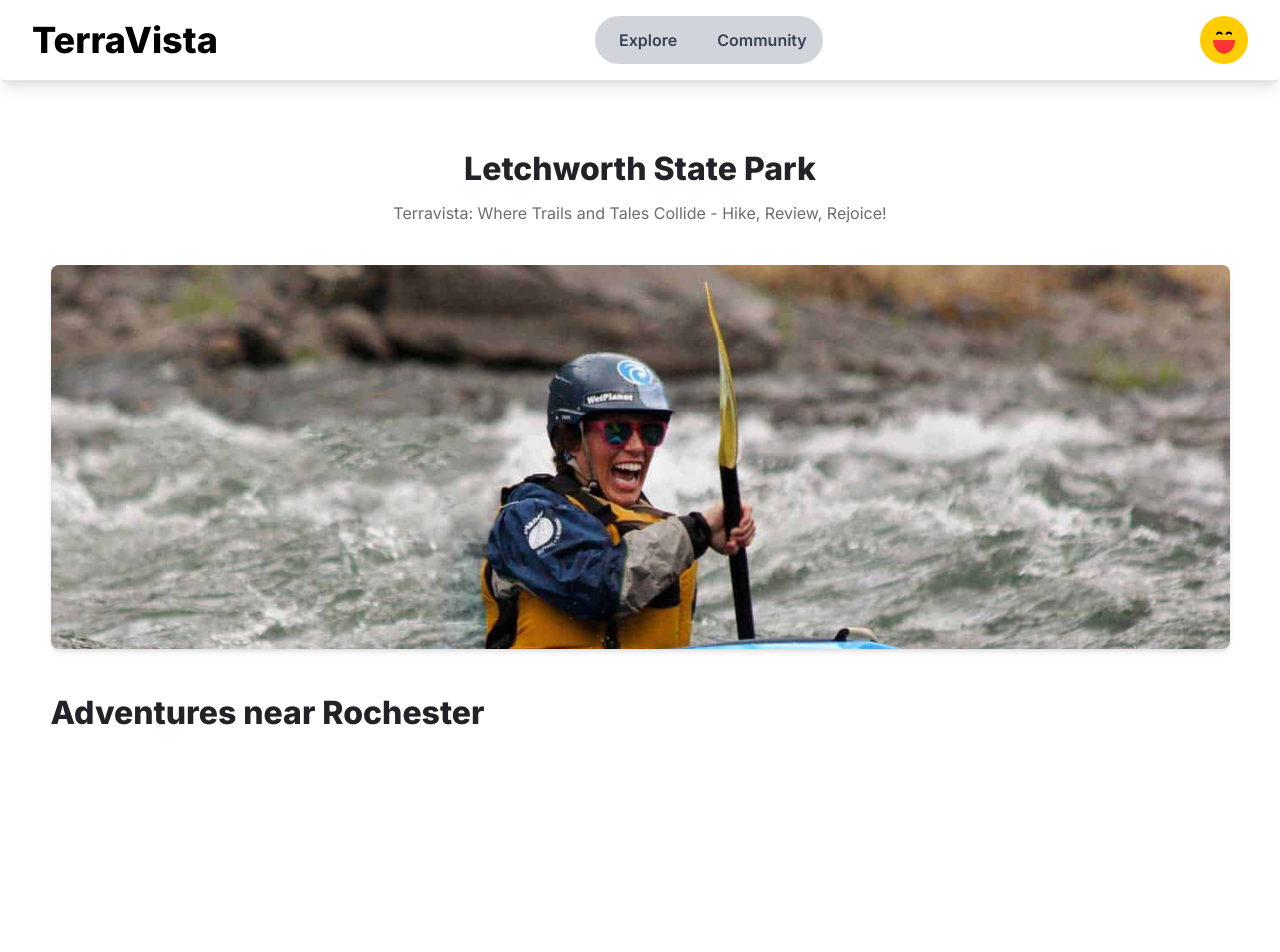
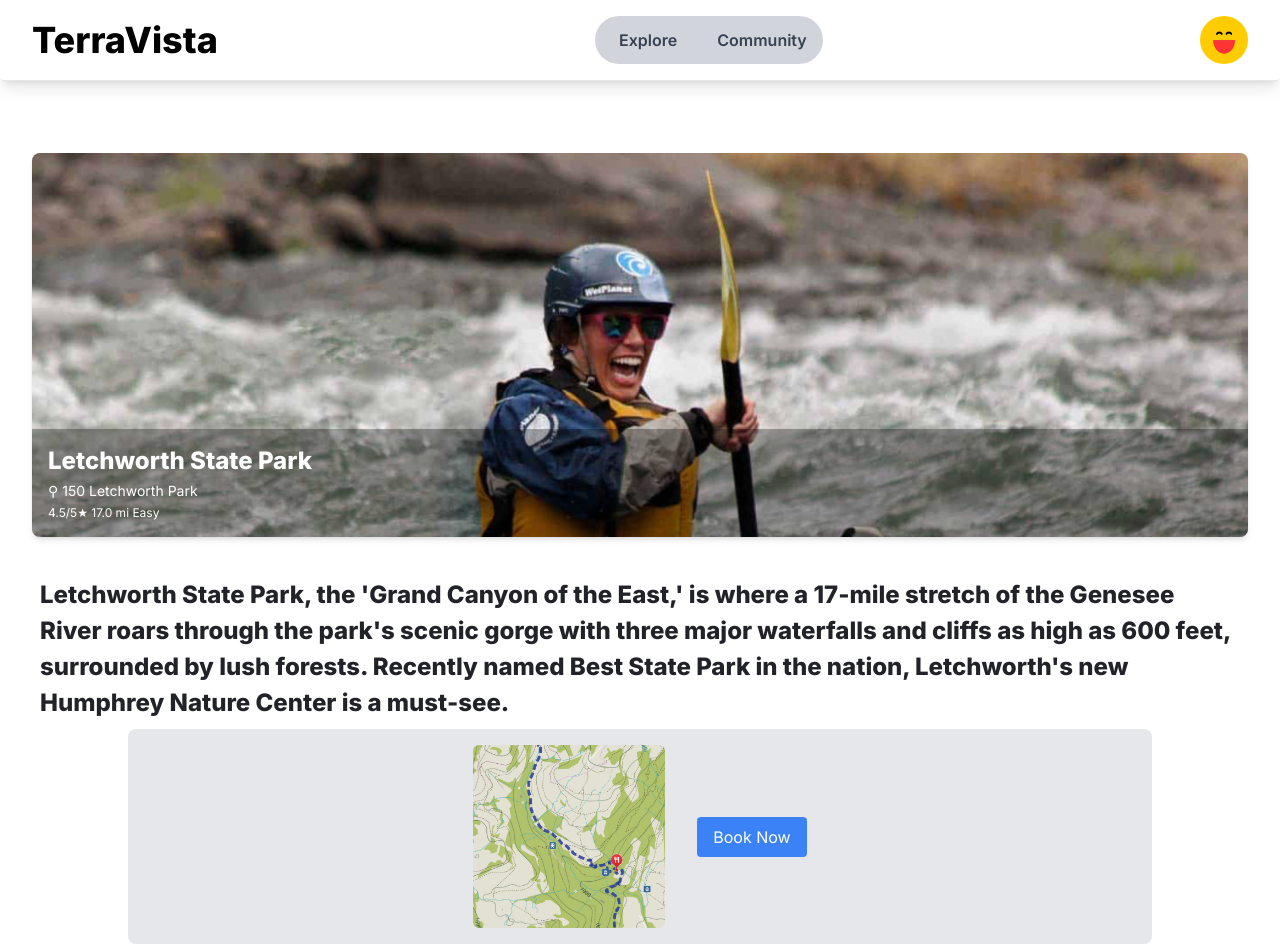
Before and after one commit to Saitarun994/BrickHacks, a React (Vite) app in the folder client/: page /Letchworth in a window 1280 px wide. Shown: the top 952 px of the page. Before the commit the page ends 808 px from the top, so only its background shows below. Built offline with nearby package versions, Linux system fonts and the light colour scheme.

Commit message:
hikecardspage

```diff
--- a/client/public/assets/index.js
+++ b/client/public/assets/index.js
@@ -15,6 +15,7 @@ import c6 from './c6.png';
 import c7 from './c7.png';
 import c8 from './c8.png';
 import c9 from './c9.png';
+import hmap from './hmap.png';
 
 export {
   download,
@@ -25,5 +26,6 @@ export {
   default_dp,
   gears,
   map_preview,
-  c1,c2,c3,c4,c5,c6,c7,c8,c9
+  c1,c2,c3,c4,c5,c6,c7,c8,c9,
+  hmap
 };
--- a/client/src/assets/index.js
+++ b/client/src/assets/index.js
@@ -15,7 +15,7 @@ import c6 from './c6.png';
 import c7 from './c7.png';
 import c8 from './c8.png';
 import c9 from './c9.png';
-
+import hmap from './hmap.png';
 export {
   download,
   prodia,
@@ -25,5 +25,6 @@ export {
   default_dp,
   gears,
   map_preview,
-  c1,c2,c3,c4,c5,c6,c7,c8,c9
+  c1,c2,c3,c4,c5,c6,c7,c8,c9,
+  hmap
 };
--- a/client/src/pages/Letchworth.jsx
+++ b/client/src/pages/Letchworth.jsx
@@ -1,8 +1,6 @@
 import React from 'react'
 import {useNavigate} from 'react-router-dom'
-import {c3} from '../assets'
-
-
+import {c3,hmap} from '../assets'
 
 
 function Letchworth() {
@@ -12,30 +10,47 @@ function Letchworth() {
   let description="Letchworth State Park, the 'Grand Canyon of the East,' is where a 17-mile stretch of the Genesee River roars through the park's scenic gorge with three major waterfalls and cliffs as high as 600 feet, surrounded by lush forests. Recently named Best State Park in the nation, Letchworth's new Humphrey Nature Center is a must-see. "
   let distance = "17.0 mi"
   let rating = "4.5"
+  let location = "150 Letchworth Park"
 
   return (
+    <div className='flex-row'>
     <div className='max-w-7xl mx-auto'>
-      <div className="flex flex-col items-center justify-center">
-        <h1 className='font-extrabold text-[#222328] text-[32px]'>
-         {title}
-        </h1>
-        <p className='mt-2 text-[#666e75] text-[16px] max-w [500px]'>
-          Terravista: Where Trails and Tales Collide - Hike, Review, Rejoice!
-        </p>
-        <div className="max-h-96 overflow-hidden bg-gray-200 rounded-lg my-10 shadow-md">
-          <img
-            className="w-full h-auto max-h-full object-cover"
-            src={c3}
-            alt="Map Image"
-          />
+            <div className="max-h-96 overflow-hidden bg-gray-200 rounded-lg my-10 shadow-md relative  relative">
+                <img
+                className="w-full h-auto max-h-full object-cover"
+                src={c3}
+                alt="Image"
+                />
+                <div className="absolute bottom-0 left-0 p-4 text-left text-white shadow-lg bg-black bg-opacity-30 w-full">
+                    <h1 className='font-extrabold text-2xl'>
+                        {title}
+                    </h1>
+                    <p className='mt-1 text-sm max-w-[500px]'>
+                        ⚲ {location}
+                    </p>
+                    <p className="mt-1 text-xs">{rating}/5★ {distance} {difficulty}</p>
+                </div>
+            </div>
         </div>
-      </div>
+        <div className='max-w-7xl mx-auto'>
+            <h1 className='font-extrabold text-[#222328] text-[24px] mb-2 px-2'>
+            {description}
+            </h1>
+        </div>
+        <div className='max-w-5xl mx-auto'>
+        <div className="flex items-center justify-center bg-gray-200 p-4 space-x-4 rounded-lg">
+            <img
+                src={hmap}  // Replace with your actual image source
+                alt="Small Image"
+                className="w-48 rounded-md mr-4"
+            />
+            <button className="bg-blue-500 text-white px-4 py-2 rounded">
+                Book Now
+            </button>
+            </div>
+        </div>
+    </div>
 
-      <h1 className='font-extrabold text-[#222328] text-[32px] mb-2'>
-         Adventures near Rochester
-      </h1>
-
-    </div>
   )
 }
 
```
Also changed, not shown: client/public/assets/hmap.png (added), client/src/assets/hmap.png (added).
